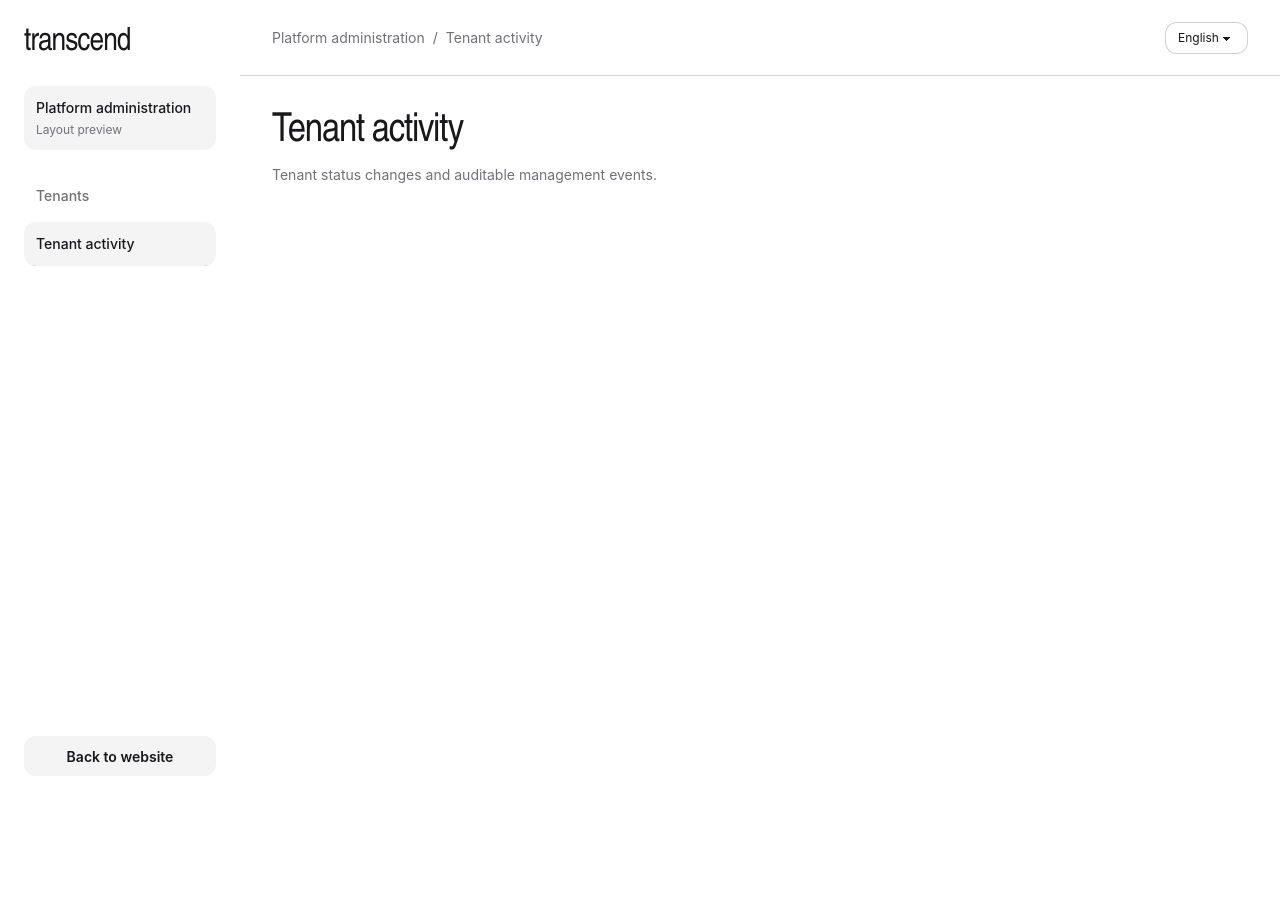
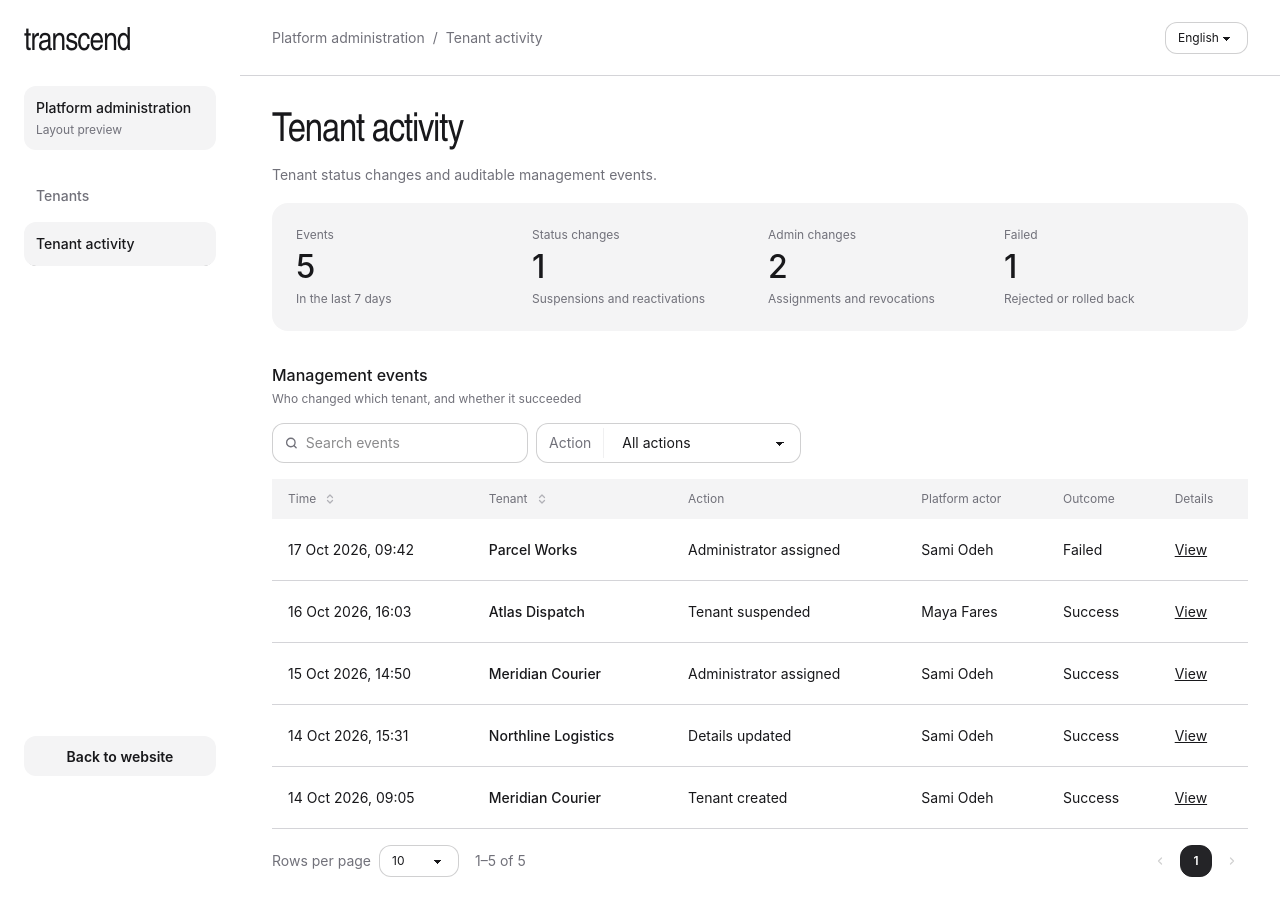
Before and after one commit to zayminmaw/ft_transcendence, a React (Vite) app in the folder frontend/: page /platform/activity in a window 1280 px wide. Before the commit the page ends 800 px from the top, so only its background shows below. Built offline with nearby package versions, Linux system fonts and the light colour scheme.

Commit message:
feat: added tenants analytics ui

```diff
--- /dev/null
+++ b/frontend/src/global-components/SelectFilter/SelectFilter.tsx
@@ -0,0 +1,32 @@
+export type SelectFilterOption = {
+	value: string;
+	label: string;
+};
+
+// Compact labelled dropdown for list filters; stays on one line however many options there are.
+export function SelectFilter({
+	label,
+	options,
+	value,
+	onChange,
+	className = '',
+}: {
+	label: string;
+	options: SelectFilterOption[];
+	value: string;
+	onChange: (value: string) => void;
+	className?: string;
+}) {
+	return (
+		<label className={`select w-full sm:w-auto ${className}`}>
+			<span className="label text-[var(--color-slate)]">{label}</span>
+			<select value={value} onChange={(event) => onChange(event.target.value)}>
+				{options.map((option) => (
+					<option key={option.value} value={option.value}>
+						{option.label}
+					</option>
+				))}
+			</select>
+		</label>
+	);
+}
--- a/frontend/src/global-components/Table/TableToolbar.tsx
+++ b/frontend/src/global-components/Table/TableToolbar.tsx
@@ -1,4 +1,5 @@
 import { useTranslation } from 'react-i18next';
+import { SelectFilter } from '../SelectFilter/SelectFilter';
 import type { TableFilterProps, TableSearchProps } from './types';
 
 export function TableToolbar({
@@ -36,21 +37,7 @@ export function TableToolbar({
 					/>
 				</label>
 			)}
-			{filter && (
-				<div role="group" aria-label={filter.label} className="flex flex-wrap gap-2">
-					{filter.options.map((option) => (
-						<button
-							key={option.value}
-							type="button"
-							aria-pressed={option.value === filter.value}
-							className={`btn px-6 font-medium ${option.value === filter.value ? 'btn-neutral' : ''}`}
-							onClick={() => filter.onChange(option.value)}
-						>
-							{option.label}
-						</button>
-					))}
-				</div>
-			)}
+			{filter && <SelectFilter {...filter} />}
 		</div>
 	);
 }
--- a/frontend/src/global-components/index.ts
+++ b/frontend/src/global-components/index.ts
@@ -5,6 +5,8 @@ export { Dialog } from './Dialog/Dialog';
 export { Input } from './Input/Input';
 export { LanguageSwitcher } from './LanguageSwitcher/LanguageSwitcher';
 export { ModulePage } from './ModulePage';
+export { SelectFilter } from './SelectFilter/SelectFilter';
+export type { SelectFilterOption } from './SelectFilter/SelectFilter';
 export { SidebarContent } from './Sidebar/SidebarContent';
 export * from './Breadcrumbs/types.tsx';
 export { DashboardLayout } from './DashboardLayout/DashboardLayout';
--- /dev/null
+++ b/frontend/src/modules/platform/data/sampleActivity.ts
@@ -0,0 +1,65 @@
+export type TenantActivity = {
+	id: string;
+	time: string;
+	tenantId: string;
+	tenant: string;
+	action: string;
+	actor: string;
+	outcome: 'success' | 'failed';
+	summary: string;
+};
+
+// Sample data until the tenant activity endpoint exists. Mirrors `audit_logs`; `outcome` has no
+// column yet and needs a migration or convention.
+export const tenantActivity: TenantActivity[] = [
+	{
+		id: '5',
+		time: '17 Oct 2026, 09:42',
+		tenantId: '5',
+		tenant: 'Parcel Works',
+		action: 'Administrator assigned',
+		actor: 'Sami Odeh',
+		outcome: 'failed',
+		summary: 'Username already belongs to another account.',
+	},
+	{
+		id: '4',
+		time: '16 Oct 2026, 16:03',
+		tenantId: '4',
+		tenant: 'Atlas Dispatch',
+		action: 'Tenant suspended',
+		actor: 'Maya Fares',
+		outcome: 'success',
+		summary: 'Portal and API access suspended. Records retained.',
+	},
+	{
+		id: '3',
+		time: '15 Oct 2026, 14:50',
+		tenantId: '1',
+		tenant: 'Meridian Courier',
+		action: 'Administrator assigned',
+		actor: 'Sami Odeh',
+		outcome: 'success',
+		summary: 'Existing member promoted to tenant administrator.',
+	},
+	{
+		id: '2',
+		time: '14 Oct 2026, 15:31',
+		tenantId: '2',
+		tenant: 'Northline Logistics',
+		action: 'Details updated',
+		actor: 'Sami Odeh',
+		outcome: 'success',
+		summary: 'Organization address and contact email changed.',
+	},
+	{
+		id: '1',
+		time: '14 Oct 2026, 09:05',
+		tenantId: '1',
+		tenant: 'Meridian Courier',
+		action: 'Tenant created',
+		actor: 'Sami Odeh',
+		outcome: 'success',
+		summary: 'Tenant created with first administrator lina.haddad.',
+	},
+];
--- a/frontend/src/modules/platform/pages/TenantActivityPage.tsx
+++ b/frontend/src/modules/platform/pages/TenantActivityPage.tsx
@@ -1,10 +1,153 @@
-import { ModulePage } from '@global-components';
+import { useState } from 'react';
+import { Link } from 'react-router-dom';
+import { AnalyticsCard, Dialog, ModulePage, Table } from '@global-components';
+import type { AnalyticsItem, TableColumn, TableSort } from '@global-components';
+import { tenantActivity } from '../data/sampleActivity';
+import type { TenantActivity } from '../data/sampleActivity';
+
+// Sample data until the tenant activity endpoint exists.
+const activityStats: AnalyticsItem[] = [
+	{ label: 'Events', value: 5, description: 'In the last 7 days' },
+	{ label: 'Status changes', value: 1, description: 'Suspensions and reactivations' },
+	{ label: 'Admin changes', value: 2, description: 'Assignments and revocations' },
+	{ label: 'Failed', value: 1, description: 'Rejected or rolled back' },
+];
+
+const actionFilters = [
+	{ value: 'all', label: 'All actions' },
+	{ value: 'status', label: 'Status changes' },
+	{ value: 'administrators', label: 'Administrator changes' },
+	{ value: 'details', label: 'Details updated' },
+];
 
 export function TenantActivityPage() {
+	const [search, setSearch] = useState('');
+	const [action, setAction] = useState('all');
+	const [sort, setSort] = useState<TableSort | null>(null);
+	const [page, setPage] = useState(1);
+	const [pageSize, setPageSize] = useState(10);
+	const [selected, setSelected] = useState<TenantActivity | null>(null);
+
+	const columns: TableColumn<TenantActivity>[] = [
+		{
+			key: 'time',
+			header: 'Time',
+			sortable: true,
+			className: 'whitespace-nowrap',
+			cell: (event) => event.time,
+		},
+		{
+			key: 'tenant',
+			header: 'Tenant',
+			sortable: true,
+			className: 'font-medium',
+			cell: (event) => <Link to={`/platform/tenants/${event.tenantId}`}>{event.tenant}</Link>,
+		},
+		{ key: 'action', header: 'Action', cell: (event) => event.action },
+		{ key: 'actor', header: 'Platform actor', cell: (event) => event.actor },
+		{
+			key: 'outcome',
+			header: 'Outcome',
+			cell: (event) => (event.outcome === 'success' ? 'Success' : 'Failed'),
+		},
+		{
+			key: 'details',
+			header: 'Details',
+			cell: (event) => (
+				<button type="button" className="link" onClick={() => setSelected(event)}>
+					View
+				</button>
+			),
+		},
+	];
+
 	return (
-		<ModulePage
-			title="Tenant activity"
-			description="Tenant status changes and auditable management events."
-		/>
+		<div className="flex flex-col gap-4">
+			<ModulePage
+				title="Tenant activity"
+				description="Tenant status changes and auditable management events."
+			/>
+			<AnalyticsCard items={activityStats} />
+			<section aria-labelledby="activity-table-title" className="mt-4 flex flex-col gap-4">
+				<div>
+					<h2 id="activity-table-title" className="font-medium">
+						Management events
+					</h2>
+					<p className="mt-1 text-xs text-[var(--color-slate)]">
+						Who changed which tenant, and whether it succeeded
+					</p>
+				</div>
+				<Table
+					caption="Tenant management events"
+					columns={columns}
+					rows={tenantActivity}
+					getRowKey={(event) => event.id}
+					sort={sort}
+					onSortChange={(next) => {
+						setSort(next);
+						setPage(1);
+					}}
+					search={{
+						value: search,
+						placeholder: 'Search events',
+						onChange: (value) => {
+							setSearch(value);
+							setPage(1);
+						},
+					}}
+					filter={{
+						label: 'Action',
+						options: actionFilters,
+						value: action,
+						onChange: (value) => {
+							setAction(value);
+							setPage(1);
+						},
+					}}
+					pagination={{
+						page,
+						pageSize,
+						total: tenantActivity.length,
+						onPageChange: setPage,
+						onPageSizeChange: (size) => {
+							setPageSize(size);
+							setPage(1);
+						},
+					}}
+					emptyMessage="No events match this search."
+				/>
+			</section>
+
+			<Dialog
+				open={selected !== null}
+				onClose={() => setSelected(null)}
+				title={selected?.action ?? ''}
+				description={selected?.summary}
+				actions={
+					<button type="button" className="btn" onClick={() => setSelected(null)}>
+						Close
+					</button>
+				}
+			>
+				{selected && (
+					<dl className="grid grid-cols-1 gap-4 text-sm sm:grid-cols-2">
+						{[
+							{ label: 'Tenant', value: selected.tenant },
+							{ label: 'Platform actor', value: selected.actor },
+							{ label: 'Time', value: selected.time },
+							{
+								label: 'Outcome',
+								value: selected.outcome === 'success' ? 'Success' : 'Failed',
+							},
+						].map((item) => (
+							<div key={item.label}>
+								<dt className="text-[var(--color-slate)]">{item.label}</dt>
+								<dd className="mt-1 font-medium">{item.value}</dd>
+							</div>
+						))}
+					</dl>
+				)}
+			</Dialog>
+		</div>
 	);
 }
```
